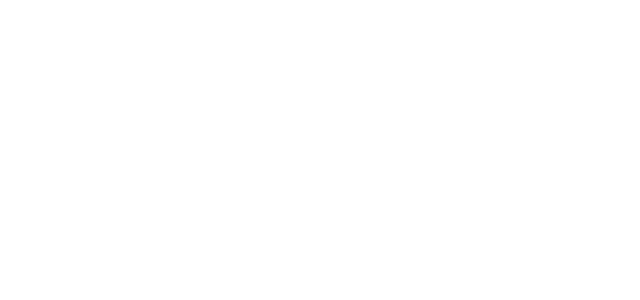
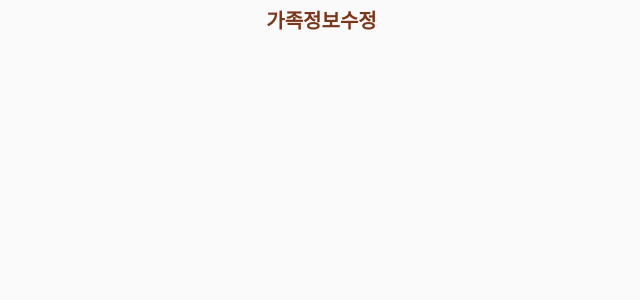
Before and after one commit to sunmingLee/Sai, a Vue app in the folder FrontEnd/: page /familyInformationChange in a window 1280 px wide. Before the commit this address had no page. Shown: the top 300 px of the page, without its empty margins (316-956 px from the left). Built offline with nearby package versions, Linux system fonts and the light colour scheme; a web font is replaced by a local one.

Commit message:
FEAT: FamilyInformationChangeView

```diff
--- a/FrontEnd/src/main.js
+++ b/FrontEnd/src/main.js
@@ -1,9 +1,9 @@
+import "bootstrap/dist/css/bootstrap.min.css"
+import "bootstrap"
+
 import { createApp } from 'vue'
 import App from './App.vue'
 import router from './router'
 import store from './store'
 
-import "bootstrap/dist/css/bootstrap.min.css"
-import "bootstrap"
-
 createApp(App).use(store).use(router).mount('#app')
--- a/FrontEnd/src/router/index.js
+++ b/FrontEnd/src/router/index.js
@@ -2,6 +2,7 @@
 import SearchIdView from '@/views/SearchIdView.vue'
 import SearchPasswordView from '@/views/SearchPasswordView.vue'
 import JoinView from '@/views/JoinView.vue'
+import FamilyInformationChangeView from '@/views/FamilyInformationChangeView.vue'
 const routes = [
 
   {
@@ -18,6 +19,11 @@
     path: '/join',
     name: 'join',
     component: JoinView
+  },
+  {
+    path: '/familyInformationChange',
+    name: 'familyInformationChange',
+    component: FamilyInformationChangeView
   }
 ]
 
--- a/FrontEnd/src/views/FamilyInformationChangeView.vue
+++ b/FrontEnd/src/views/FamilyInformationChangeView.vue
@@ -1,5 +1,5 @@
 <template>
-  <div>
+  <div class="family-info">
     <HeaderTitle title="가족정보수정"></HeaderTitle>
   </div>
 </template>
--- a/FrontEnd/src/views/JoinView.vue
+++ b/FrontEnd/src/views/JoinView.vue
@@ -1,5 +1,5 @@
 <template>
-  <div class="join-wrap">
+  <div>
     <HeaderTitle class="header" title="회원가입"/>
     <br>
     <form id="join-form" @submit.prevent="onJoin">
```
